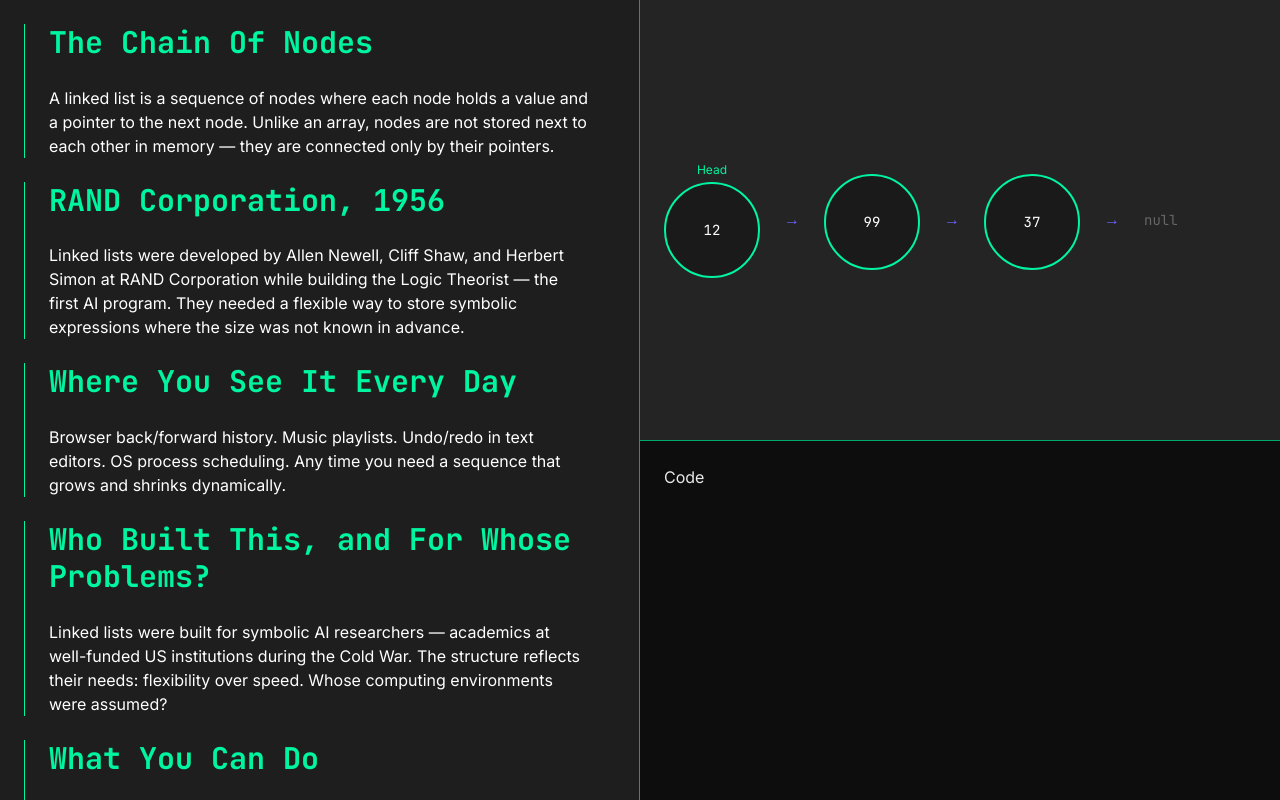
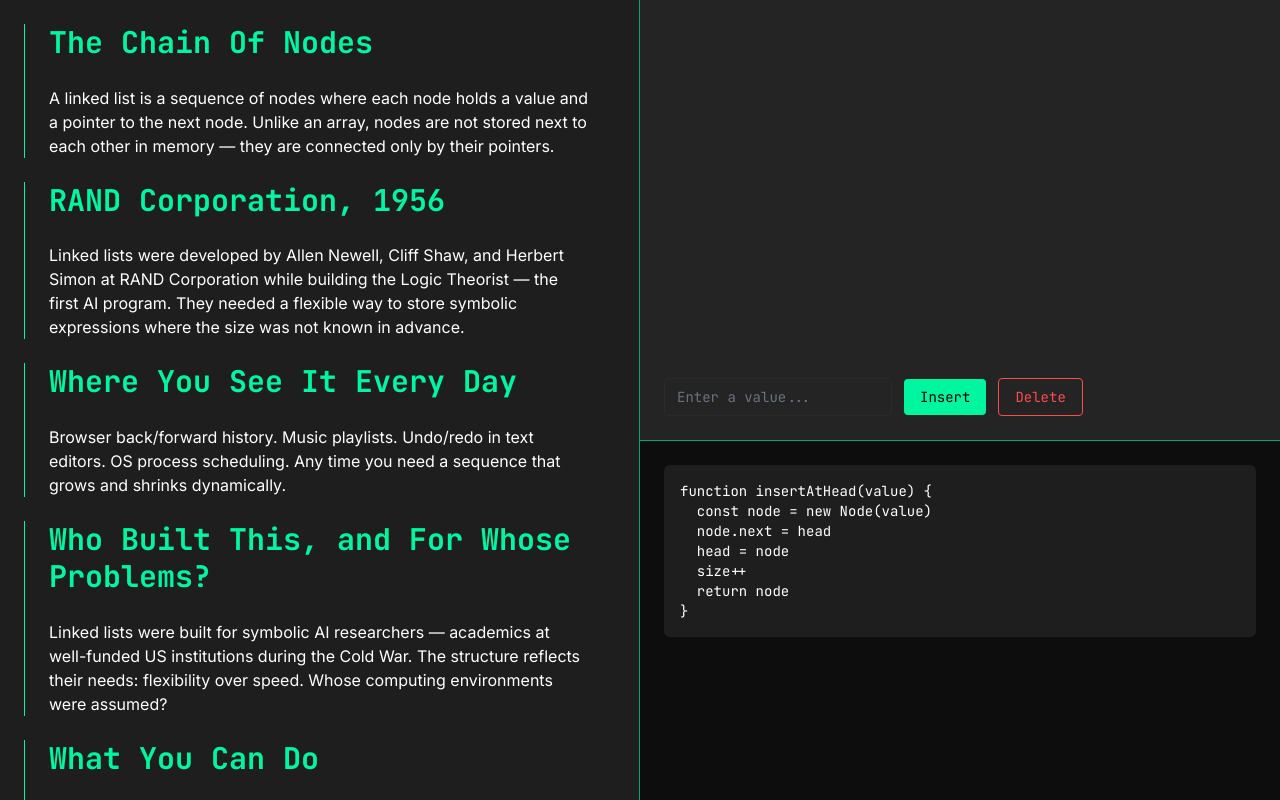
Before and after one commit to Hello2006-debug/Structura, a Next.js app: page /structures/linked-list in a window 1280 px wide. Built offline with nearby package versions, Linux system fonts and the light colour scheme.

Commit message:
feat:storybox,sandbox and codepanel working/design

```diff
--- /dev/null
+++ b/app/structures/linked-list/CodePanel.jsx
@@ -0,0 +1,26 @@
+export default function CodePanel({activeOperation}){
+    const insertCode = [
+    "function insertAtHead(value) {",
+    "  const node = new Node(value)",
+    "  node.next = head",
+    "  head = node",
+    "  size++",
+    "  return node",
+    "}"
+    ]
+    const deleteCode = [
+    "function deleteAtHead() {",
+    "  if (!head) return null",
+    "  const removed = head",
+    "  head = head.next",
+    "  size--",
+    "  return removed",
+    "}"
+]
+    const code = activeOperation === "insert" ? insertCode.join("\n") : deleteCode.join("\n");
+    return (
+        <div className="bg-[#1E1E1E] text-white p-4 rounded-md overflow-x-auto font-mono text-sm">
+            <pre>{code}</pre>
+        </div>
+    )
+}
--- a/app/structures/linked-list/NodeCircle.jsx
+++ b/app/structures/linked-list/NodeCircle.jsx
@@ -2,7 +2,7 @@ export default function NodeCircle({value, isHead}){
     return (
         <div className="flex flex-col items-center">
             <label className="text-xs text-primary mb-1">{isHead && <span>Head</span>}</label>
-            <div className="node-circle w-24 h-24 rounded-full border-2 border-primary flex items-center justify-center font-mono text-sm text-white" style={{backgroundColor:'#1A1A1A'}} >{value}</div>
+            <div className="node-circle w-16 h-16 rounded-full border-2 border-primary flex items-center justify-center font-mono text-sm text-white" style={{backgroundColor:'#1A1A1A'}} >{value}</div>
         </div>
     )
 }
--- a/app/structures/linked-list/page.jsx
+++ b/app/structures/linked-list/page.jsx
@@ -1,6 +1,28 @@
+'use client';
+import React, {useState} from 'react';
 import NodeCircle from './NodeCircle'
 import Arrow from './Arrow'
+import  CodePanel from './CodePanel'
+import { set } from 'animejs';
 export default function LinkedListPage() {
+    const [nodes , setNodes] = useState([]);
+    const [inputValue, setInputValue] = useState("");
+    const [activeOperation, setActiveOperation] = useState("insert");
+    function insertAtHead() {
+        if (inputValue.trim() === "") return;
+        const newNode = {
+            id: Date.now(),
+            value: inputValue
+        }
+        setNodes([newNode, ...nodes]);
+        setInputValue("");
+        setActiveOperation("insert")
+    }
+    function deleteNode(){
+        if (nodes.length === 0) return;
+        setNodes(nodes.slice(1));
+        setActiveOperation("delete")
+    }
     return (
     <main className="flex flex-row h-screen overflow-hidden">
         <div className="w-[50%] overflow-y-auto h-full border-r border-[#00A86B] p-6" style={{backgroundColor:'#1E1E1E'}}>
@@ -30,16 +52,33 @@ export default function LinkedListPage() {
             </div>
         </div>
         <div className="w-[50%] flex flex-col h-full">
-            <div className="h-[55%] p-6 flex gap-4 items-center " style={{backgroundColor:'#242424'}}>
-                <NodeCircle value="12" isHead={true} />
-                <Arrow />
-                <NodeCircle value="99" />
-                <Arrow />
-                <NodeCircle value="37" />
-                <Arrow />
-                <span className="text-muted font-mono text-sm">null</span>
+            <div className="h-[55%] p-6 flex flex-col" style={{backgroundColor:'#242424'}}>
+                <div className="flex flex-1  items-center gap-4 overflow-x-auto flex-1">
+                    {nodes.map((node,index) => (
+                    <React.Fragment key={node.id} >
+                        <NodeCircle value={node.value} isHead={index === 0}/>
+                        {index < nodes.length - 1 && <Arrow /> }
+                    </React.Fragment>
+                ))}
+                {nodes.length > 0 && <><Arrow /><span className="font-mono text-muted text-sm">null</span></>}
+                </div>
+                <div className="flex gap-3 items-center pt-4">
+                    <input
+                    type="text"
+                    value={inputValue}
+                    onChange={(e) => setInputValue(e.target.value)}
+                    placeholder="Enter a value..."
+                    className="bg-[#242424] text-white placeholder:text-gray-500 border border-[#2A2A2A] focus:outline-none focus:ring-2 focus:ring-[#00F5A0] font-mono px-3 py-2 rounded text-sm"
+                />
+                <button onClick={insertAtHead} className="px-4 py-2 rounded font-mono text-sm bg-[#00F5A0] text-black"
+>Insert</button>
+                <button onClick={deleteNode} className="px-4 py-2 rounded font-mono text-sm border border-[#FF4C4C] text-[#FF4C4C]"
+>Delete</button>
+                </div>
             </div>
-            <div className="h-[45%] border-t border-[#00A86B] p-6" style={{backgroundColor:'#0D0D0D'}}>Code</div>
+            <div className="h-[45%] border-t border-[#00A86B] p-6" style={{backgroundColor:'#0D0D0D'}}>
+                <CodePanel activeOperation={activeOperation}/>
+            </div>
         </div>
 </main>
     )
--- a/components/Navbar.jsx
+++ b/components/Navbar.jsx
@@ -7,7 +7,7 @@ export default function Navbar() {
       <div className="flex gap-8 text-sm text-muted">
         <Link href="/" className="hover:text-white transition-colors">Home</Link>
         <Link href="/about" className="hover:text-white transition-colors">About</Link>
-         <Link href="/structures" className="hover:text-white transition-colors">Structures</Link>
+        <Link href="/structures" className="hover:text-white transition-colors">Structures</Link>
       </div>
     </nav>
   )
```
